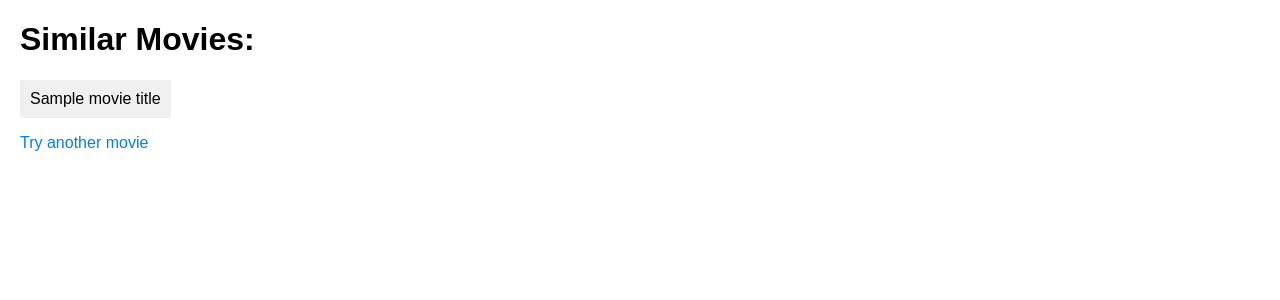
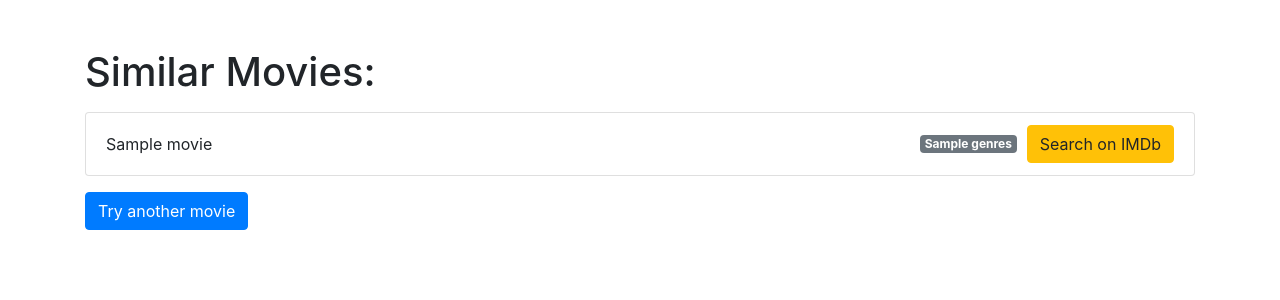
Before and after one commit to grantjw/Recommender_Sys, a Flask app: template templates/results.html in a window 1280 px wide. Shown: the top 300 px of the page. Run offline with Flask 3, Linux system fonts and the light colour scheme; the template is opened without the code that fills it: most values are stand-ins (such as "Sample title", 1, 10 or a date in 2020); parts of the project's set-up code (start-up, migrations or seed data) failed here and were passed over; some libraries are stand-ins or nearby versions.

Commit message:
add extra functions on app

```diff
--- a/application.py
+++ b/application.py
@@ -22,8 +22,14 @@ def predict():
         return "Movie not found", 404
 
     similar_movies_ids = predict_pipeline.find_similar_movies(movie_id)
-    similar_movies_titles = [predict_pipeline.get_title_by_movie_id(id) for id in similar_movies_ids]
-    return render_template('results.html', movie_titles=similar_movies_titles)
+    similar_movies = []
+    for id in similar_movies_ids:
+        title = predict_pipeline.get_title_by_movie_id(id)
+        genres = predict_pipeline.get_genre_by_movie_id(id)
+        similar_movies.append({"title": title, "genres": genres})
+
+    return render_template('results.html', similar_movies=similar_movies)
+
 
 
 @app.route('/user-recommend', methods=['GET', 'POST'])#
--- a/src/components/data_ingestion.py
+++ b/src/components/data_ingestion.py
@@ -51,6 +51,7 @@ if __name__=="__main__":
     X, user_mapper, movie_mapper, user_inv_mapper, movie_inv_mapper, _, _= data_transformation.initiate_data_transformation(ratings_data_path)
     data_transformation.save_title_id_mapping(movies_data_path)
     data_transformation.save_id_to_title_mapping(movies_data_path)
+    data_transformation.save_id_to_genre_mapping(movies_data_path)
 
     modeltrainer=ModelTrainer()
     print(modeltrainer.initiate_model_trainer(X, user_mapper, movie_mapper, user_inv_mapper, movie_inv_mapper))
--- a/templates/results.html
+++ b/templates/results.html
@@ -1,40 +1,37 @@
-<!-- results.html -->
 <!DOCTYPE html>
 <html lang="en">
 <head>
     <meta charset="UTF-8">
     <title>Similar Movies</title>
+    <link rel="stylesheet" href="https://stackpath.bootstrapcdn.com/bootstrap/4.3.1/css/bootstrap.min.css">
     <style>
-        body {
-            font-family: Arial, sans-serif;
-            margin: 20px;
+        .genre-badge {
+            margin-right: 10px; /* Adjust the margin as needed */
         }
-        ul {
-            list-style-type: none;
-            padding: 0;
+        .imdb-button {
+            margin-left: auto; /* This will push the button to the far right */
         }
-        li {
-            margin: 10px 0;
-            padding: 10px;
-            background-color: #f0f0f0;
-            width: fit-content;
+        .list-group-item {
+            display: flex;
+            align-items: center; /* This ensures vertical centering */
         }
-        a {
-            color: #007bff;
-            text-decoration: none;
-        }
-        a:hover {
-            text-decoration: underline;
+        .movie-title {
+            margin-right: 0.5rem; /* Adjust the right margin */
+            flex-grow: 1; /* Allows the title to take up available space */
         }
     </style>
 </head>
-<body>
-    <h1>Similar Movies:</h1>
-    <ul>
-        {% for title in movie_titles %}
-            <li>{{ title }}</li>
+<body class="container">
+    <h1 class="mt-5">Similar Movies:</h1>
+    <div class="list-group mt-3">
+        {% for movie in similar_movies %}
+            <div class="list-group-item">
+                <span class="movie-title">{{ movie.title }}</span>
+                <span class="badge badge-secondary genre-badge">{{ movie.genres }}</span>
+                <a href="https://www.imdb.com/find/?q={{ movie.title | replace(' ', '%20') }}&ref_=nv_sr_sm" target="_blank" class="btn btn-warning imdb-button">Search on IMDb</a>
+            </div>
         {% endfor %}
-    </ul>
-    <a href="/">Try another movie</a>
+    </div>
+    <a href="/" class="btn btn-primary mt-3">Try another movie</a>
 </body>
 </html>
```
Also changed, not shown: src/components/data_transformation.py (+12 -0 lines), src/pipeline/predict_pipeline.py (+15 -2 lines), 2 other files.
